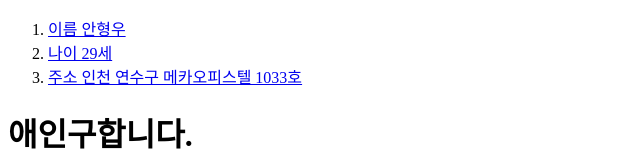
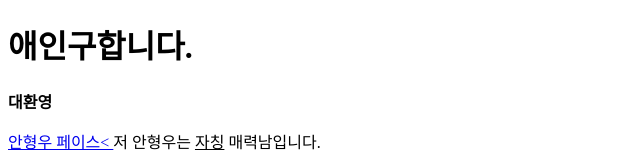
Before and after one commit to Minsu-Jang/Minsu-Jang.github.io, a plain HTML site: page index.html in a window 1280 px wide. Shown: the top 160 px of the page, without its empty margins (0-640 px from the left). Drawn offline with Linux system fonts and the light colour scheme.

Commit message:
Update index.html

```diff
--- a/index.html
+++ b/index.html
@@ -5,11 +5,6 @@
     <meta charset="utf-8">
   </head>
   <body>
-    <ol>
-      <li> <a href="1.html">이름 안형우</a> </li>
-      <li> <a href="2.html">나이 29세</a> </li>
-      <li> <a href="3.html">주소 인천 연수구 메카오피스텔 1033호</a> </li>
-    </ol>
     <h1>애인구합니다.</h1>
     <strong>대환영</strong>
     <p><a href="https://www.w3.org/"> 안형우 페이스< </a> 저 안형우는 <u>자칭</u> 매력남입니다.</p>
```
